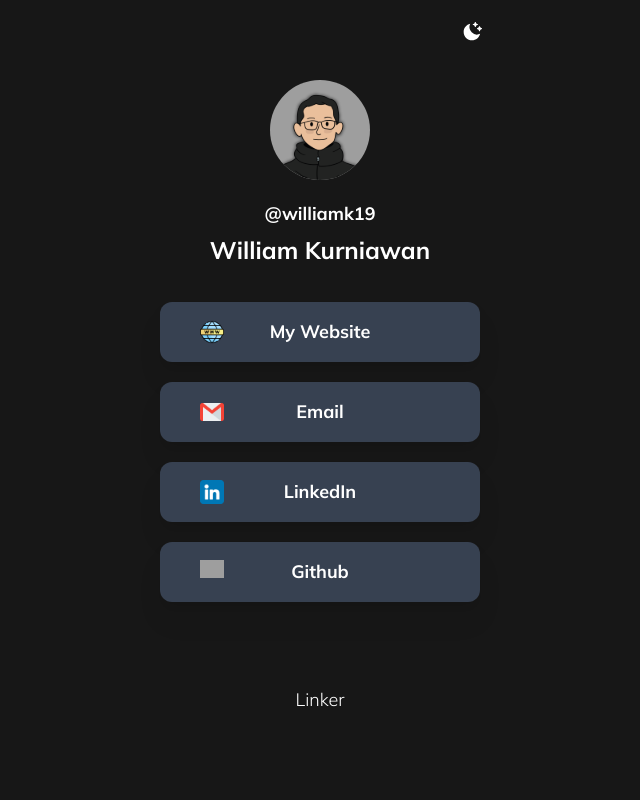
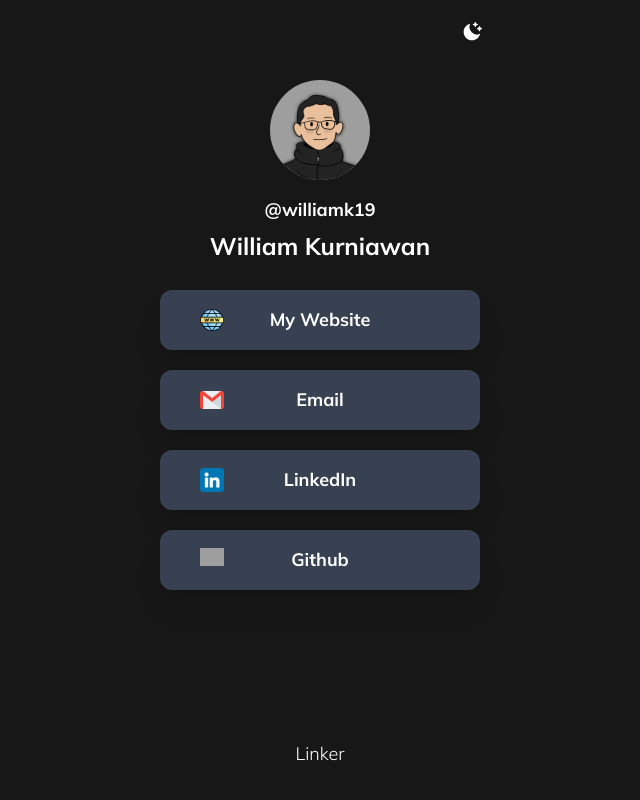
Before and after one commit to williamk19/linker, a Next.js app: page / in a window 1280 px wide. Shown: the whole page, without its empty margins (320-960 px from the left). Built offline with nearby package versions, Linux system fonts and the light colour scheme; grey boxes are pictures that could not be loaded.

Commit message:
fix styling

```diff
--- a/src/components/Container.component.jsx
+++ b/src/components/Container.component.jsx
@@ -8,11 +8,10 @@ export default function Container() {
     const [darkMode, setDarkMode] = useState(true);
     return (
         <div
-            className={`h-screen ${
-                darkMode ? "bg-neutral-900" : "bg-slate-100"
-            } transition-all duration-500 ease-in-out`}
+            className={`flex h-[100svh] flex-col
+    ${darkMode ? "bg-neutral-900" : "bg-slate-100"}
+    transition-colors duration-500 ease-in-out`}
         >
-			<div className="h-full w-full overflow-y-auto">
             <Toggle
                 darkMode={darkMode}
                 setDarkMode={setDarkMode}
@@ -21,6 +20,5 @@ export default function Container() {
             <LinkList />
             <Footer darkMode={darkMode} />
         </div>
-        </div>
     );
 }
--- a/src/components/Footer.component.jsx
+++ b/src/components/Footer.component.jsx
@@ -1,6 +1,6 @@
 export default function Footer({ darkMode }) {
     return (
-        <div className="flex flex-col items-center mt-16 pb-8">
+        <div className="flex flex-col items-center mt-16 pb-8 flex-shrink-0">
             {darkMode ? (
                 <h4 className="text-lg font-light text-white">Linker</h4>
             ) : (
--- a/src/components/Header.component.jsx
+++ b/src/components/Header.component.jsx
@@ -3,7 +3,7 @@ import img from "../../public/profile2.svg";
 
 export default function Header({ darkMode }) {
     return (
-        <div className="flex flex-col items-center">
+        <div className="flex flex-col items-center flex-shrink-0">
             <Image
                 className="rounded-full"
                 src={img}
@@ -11,16 +11,15 @@ export default function Header({ darkMode }) {
                 width={100}
                 height={100}
             />
-
             <h4
-                className={`text-lg font-bold mt-5 ${
+                className={`text-lg font-bold mt-4 ${
                     darkMode ? "text-white" : "text-black"
                 }`}
             >
                 @williamk19
             </h4>
             <h1
-                className={`text-2xl font-bold mt-1.5 mb-9 ${
+                className={`text-2xl font-bold mt-1.5 mb-7 ${
                     darkMode ? "text-white" : "text-black"
                 }`}
             >
--- a/src/components/LinksList.component.jsx
+++ b/src/components/LinksList.component.jsx
@@ -6,28 +6,39 @@ import www from "../../public/www.png";
 import gmail from "../../public/gmail.png";
 
 export default function LinkList() {
+    const LINKS = [
+        {
+            link: "https://williamk19.com",
+            icon: www,
+            name: "My Website",
+        },
+        {
+            link: "mailto:williamkurniawan1144@gmail.com",
+            icon: gmail,
+            name: "Email",
+        },
+        {
+            link: "https://www.linkedin.com/in/williamk19/",
+            icon: linkedin,
+            name: "LinkedIn",
+        },
+        {
+            link: "https://github.com/williamk19",
+            icon: github,
+            name: "Github",
+        },
+    ];
+
     return (
-        <div className="flex flex-col items-center">
-            <Link
-                link="https://williamk19.com"
-                icon={www}
-                name="My Website"
-            />
-            <Link
-                link="mailto:williamkurniawan1144@gmail.com"
-                icon={gmail}
-                name="Email"
-            />
-            <Link
-                link="https://www.linkedin.com/in/williamk19/"
-                icon={linkedin}
-                name="LinkedIn"
-            />
-            <Link
-                link="https://github.com/williamk19"
-                icon={github}
-                name="Github"
-            />
+        <div className="flex flex-col items-center flex-grow overflow-y-auto">
+            {LINKS.map((link, index) => (
+                <Link
+                    key={index}
+                    link={link.link}
+                    icon={link.icon}
+                    name={link.name}
+                />
+            ))}
         </div>
     );
 }
--- a/src/components/toggle.component.jsx
+++ b/src/components/toggle.component.jsx
@@ -2,7 +2,7 @@ import { RiMoonClearFill, RiSunFill } from "react-icons/ri";
 
 export default function Toggle({ darkMode, setDarkMode }) {
     return (
-        <div className="flex flex-col items-center">
+        <div className="flex flex-col items-center flex-shrink-0">
             <div className="w-80 flex flex-col items-end">
                 <button
                     onClick={() =>
```
Lines whose indentation alone changed are shown as unchanged.
